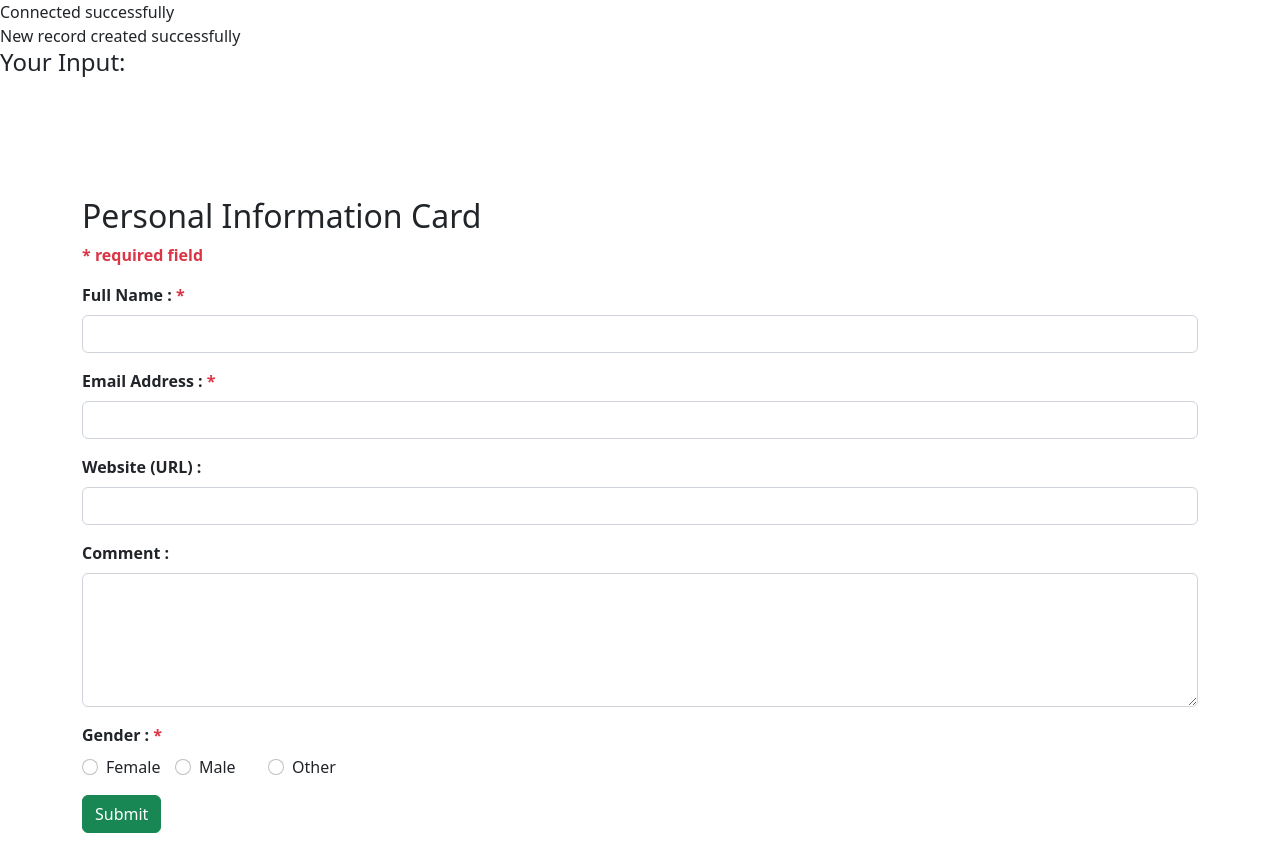
After one commit to sirmurtazaaptechtr/PHPApp, a PHP site: page /Mar272023-1.php in a window 1280 px wide. The commit adds this page. Run offline with PHP 8.4, Linux system fonts and the light colour scheme.

Commit message:
27-Mar-2023

```diff
--- /dev/null
+++ b/Mar272023-1.php
@@ -0,0 +1,146 @@
+<?php
+    // define variables and set to empty values
+    $nameErr = $emailErr = $genderErr = $websiteErr = null;
+    $name = $email = $gender = $comment = $website = null;
+
+    function test_input($data) {
+        $data = trim($data);
+        $data = stripslashes($data);
+        $data = htmlspecialchars($data);
+        return $data;
+    }
+    if ($_SERVER["REQUEST_METHOD"] == "POST") {
+
+        if (empty($_POST["fullName"])) {
+          $nameErr = "Name is required";
+        } else {
+          $name = test_input($_POST["fullName"]);
+          // check if name only contains letters and whitespace
+          if (!preg_match("/^[a-zA-Z-' ]*$/",$name)) {
+            $nameErr = "Only letters and white space allowed";
+          }
+        }
+
+        if (empty($_POST["email"])) {
+          $emailErr = "Email is required";
+        } else {
+          $email = test_input($_POST["email"]);
+          // check if e-mail address is well-formed
+          if (!filter_var($email, FILTER_VALIDATE_EMAIL)) {
+            $emailErr = "Invalid email format";
+          }
+        }
+
+        if (empty($_POST["website"])) {
+          $website = "";
+        } else {
+          $website = test_input($_POST["website"]);
+          // check if URL address syntax is valid (this regular expression also allows dashes in the URL)
+          if (!preg_match("/\b(?:(?:https?|ftp):\/\/|www\.)[-a-z0-9+&@#\/%?=~_|!:,.;]*[-a-z0-9+&@#\/%=~_|]/i",$website)) {
+            $websiteErr = "Invalid URL";
+          }
+        }
+
+        if (empty($_POST["comment"])) {
+          $comment = "";
+        } else {
+          $comment = test_input($_POST["comment"]);
+        }
+
+        if (empty($_POST["gender"])) {
+          $genderErr = "Gender is required";
+        } else {
+          $gender = test_input($_POST["gender"]);
+        }
+    }
+    $servername = "localhost";
+    $username = "root";
+    $password = "";
+    $dbname = "pic";
+
+    // Create connection
+    $myConn = mysqli_connect($servername,$username,$password,$dbname);
+    // Check connection
+    if(!$myConn){
+        die("Connection failed: " . mysqli_connect_error());
+    }
+    else{
+        echo "Connected successfully";
+        $sql = "INSERT INTO `inquiries` (`FullName`, `Email`, `Website`, `Comment`, `Gender`) VALUES ('$name', '$email', '$website', '$comment', '$gender')";
+
+        if (mysqli_query($myConn, $sql)) {
+            echo "<br>New record created successfully";
+            echo "<h4>Your Input:</h4>";
+            echo $name;
+            echo "<br>";
+            echo $email;
+            echo "<br>";
+            echo $website;
+            echo "<br>";
+            echo $comment;
+            echo "<br>";
+            echo $gender;
+            mysqli_close($myConn);
+        } else {
+            echo "Error creating table: " . mysqli_error($myConn);
+        }
+    }
+?>
+<!DOCTYPE html>
+<html lang="en">
+
+<head>
+    <meta charset="UTF-8">
+    <meta http-equiv="X-UA-Compatible" content="IE=edge">
+    <meta name="viewport" content="width=device-width, initial-scale=1.0">
+    <title>Document</title>
+    <!-- Latest compiled and minified CSS -->
+    <link href="https://cdn.jsdelivr.net/npm/bootstrap@5.2.3/dist/css/bootstrap.min.css" rel="stylesheet">
+</head>
+<body>
+    <div class="container my-3">
+        <h2>Personal Information Card</h2>
+        <p class="text-danger"><strong>* required field</strong></p>
+        <form action="Mar272023-1.php" method="post">
+            <div class="my-3">
+                <label for="fullName" class="form-label"><strong>Full Name : <span class="text-danger">* <?php echo $nameErr;?></span></strong></label>
+                <input type="text" name="fullName" value="<?php echo $name;?>" id="fullName" class="form-control">
+            </div>
+            <div class="my-3">
+                <label for="email" class="form-label"><strong>Email Address : <span class="text-danger">* <?php echo $emailErr;?></span></strong></label>
+                <input type="email" name="email" value="<?php echo $email;?>" id="email" class="form-control">
+            </div>
+            <div class="my-3">
+                <label for="website" class="form-label"><strong>Website (URL) : <span class="text-danger"><?php echo $websiteErr;?></span></strong></label>
+                <input type="url" name="website" value="<?php echo $website;?>" id="website" class="form-control">
+            </div>
+            <div class="my-3">
+                <label for="comment" class="form-label"><strong>Comment : </strong></label>
+                <textarea name="comment" id="comment" rows="5" class="form-control"><?php echo $comment;?></textarea>
+            </div>
+            <div class="my-3">
+                <label for="comment" class="form-label"><strong>Gender : <span class="text-danger">* <?php echo $genderErr;?></span></strong></label>
+                <div class="form-check">
+                    <div class="row">
+                        <div class="col-sm-1">
+                            <input type="radio" class="form-check-input" id="gdrF" name="gender" <?php if (isset($gender) && $gender=="Female") echo "checked";?> value="Female">
+                            <label class="form-check-label" for="gdrF">Female</label>
+                        </div>
+                        <div class="col-sm-1">
+                            <input type="radio" class="form-check-input" id="gdrM" name="gender"  <?php if (isset($gender) && $gender=="Male") echo "checked";?> value="Male">
+                            <label class="form-check-label" for="gdrM">Male</label>
+                        </div>
+                        <div class="col-sm-1">
+                            <input type="radio" class="form-check-input" id="gdrO" name="gender" <?php if (isset($gender) && $gender=="Other") echo "checked";?> value="Other">
+                            <label class="form-check-label" for="gdrO">Other</label>
+                        </div>
+                    </div>
+                </div>
+            </div>
+            <input type="submit" value="Submit" class="btn btn-success">
+        </form>
+    </div>
+    <!-- Latest compiled JavaScript -->
+    <script src="https://cdn.jsdelivr.net/npm/bootstrap@5.2.3/dist/js/bootstrap.bundle.min.js"></script>
+</body>
+</html>
```
Also changed, not shown: contact.php (line endings or trailing spaces).
